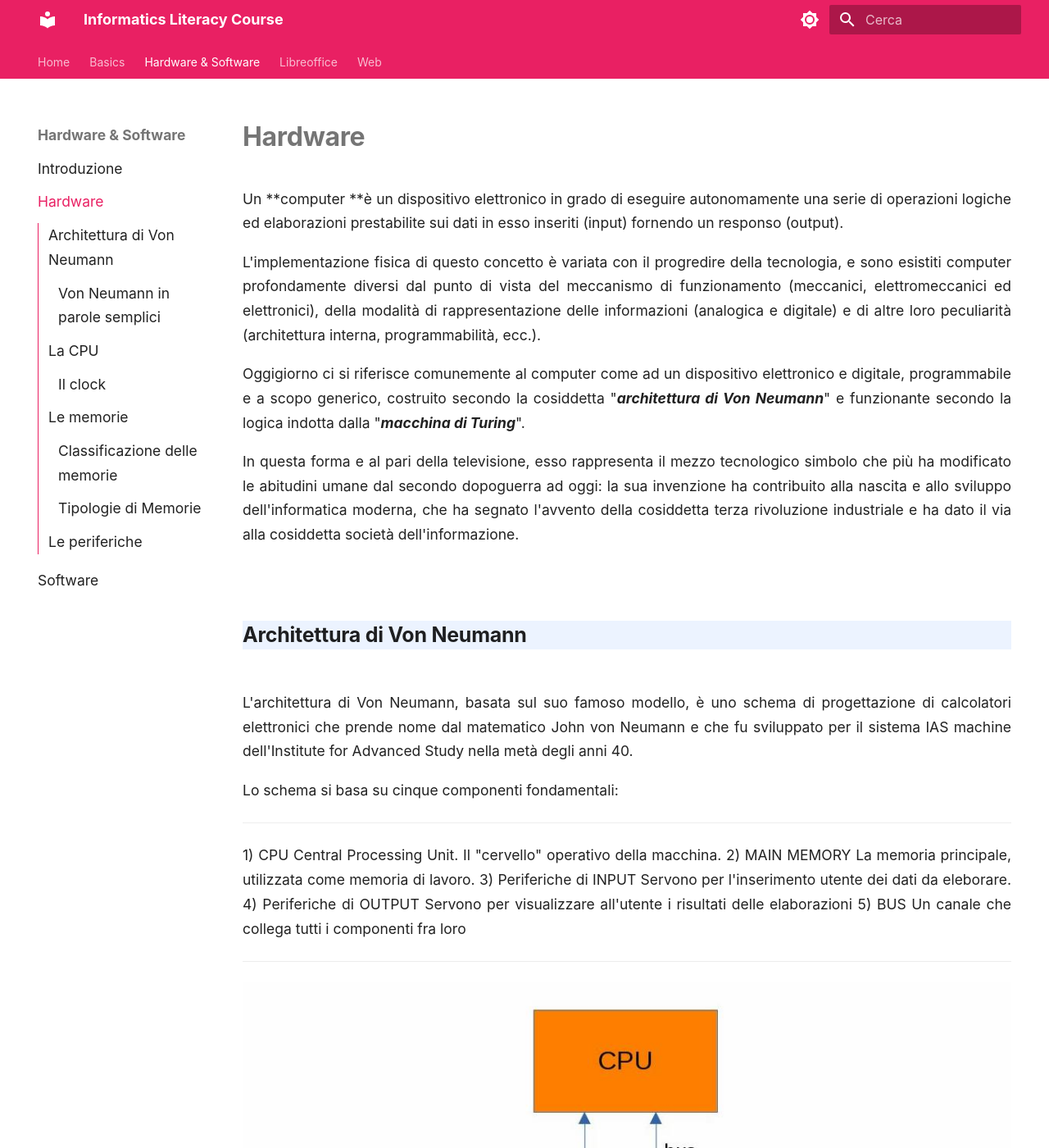
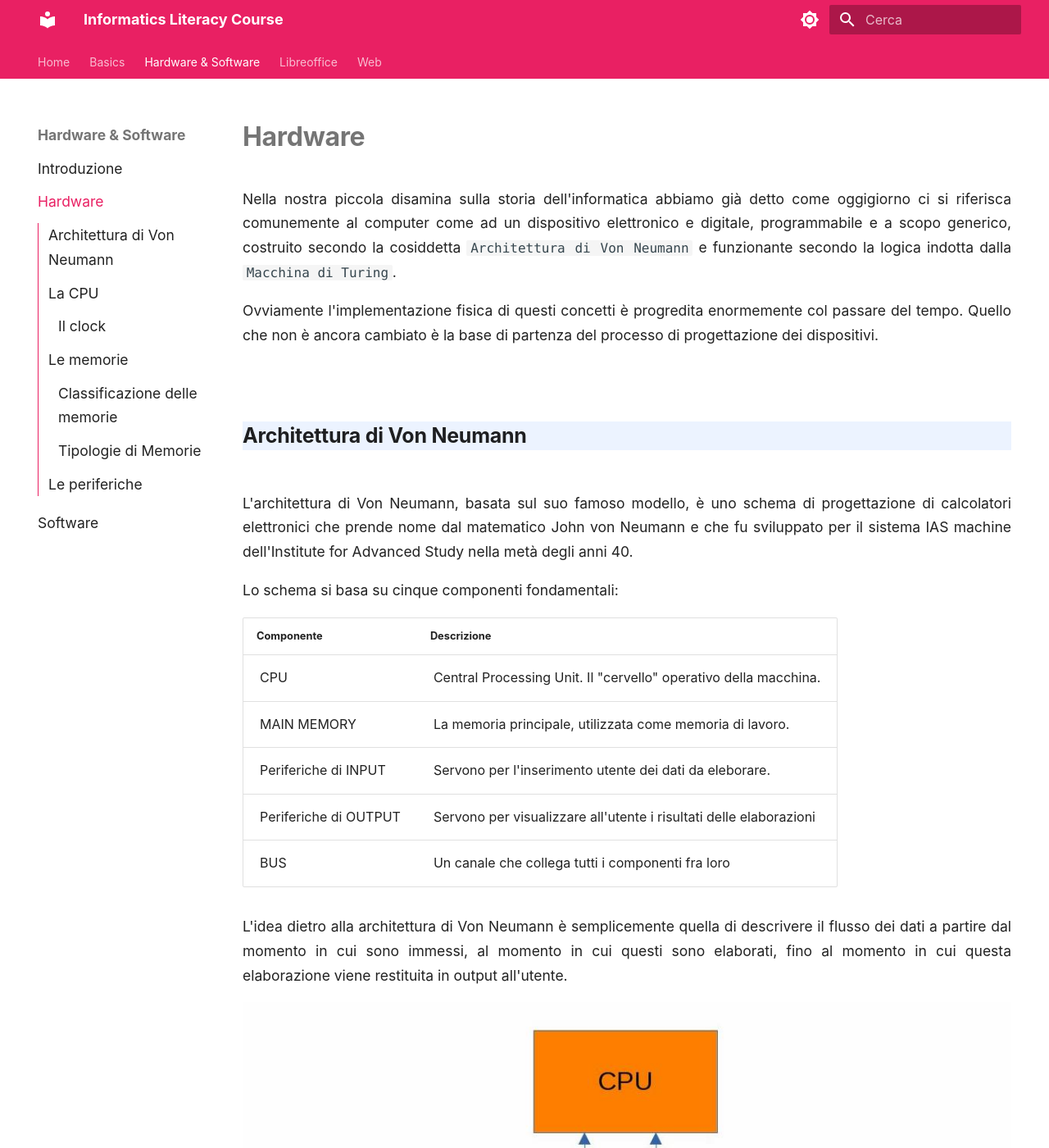
Before and after one commit to adjamhub/infohandouts, an MkDocs documentation site: the page built from docs/hwsw/10_hw.md, in a window 1280 px wide and 1400 px high. Shown: the whole window at 82% size. Built offline with MkDocs 1.6.1 and Material for MkDocs 9.7.7, drawn with Linux system fonts in a browser that asks for light colours; some of the changed text lies outside the part shown.

Commit message:
hw. Primi fix

```diff
--- a/docs/hwsw/10_hw.md
+++ b/docs/hwsw/10_hw.md
@@ -1,28 +1,14 @@
 # Hardware
 
-Un **computer **è un dispositivo elettronico in grado di eseguire
-autonomamente una serie di operazioni logiche ed elaborazioni
-prestabilite sui dati in esso inseriti (input) fornendo un responso
-(output).
 
-L'implementazione fisica di questo concetto è variata con il progredire
-della tecnologia, e sono esistiti computer profondamente diversi dal
-punto di vista del meccanismo di funzionamento (meccanici,
-elettromeccanici ed elettronici), della modalità di rappresentazione
-delle informazioni (analogica e digitale) e di altre loro peculiarità
-(architettura interna, programmabilità, ecc.).
+Nella nostra piccola disamina sulla storia dell'informatica abbiamo già detto come
+oggigiorno ci si riferisca comunemente al computer come ad un
+dispositivo elettronico e digitale, programmabile e a scopo generico,
+costruito secondo la cosiddetta `Architettura di Von Neumann` e
+funzionante secondo la logica indotta dalla `Macchina di Turing`.
 
-Oggigiorno ci si riferisce comunemente al computer come ad un
-dispositivo elettronico e digitale, programmabile e a scopo generico,
-costruito secondo la cosiddetta "***architettura di Von Neumann***" e
-funzionante secondo la logica indotta dalla "***macchina di Turing***".
-
-In questa forma e al pari della televisione, esso rappresenta il mezzo
-tecnologico simbolo che più ha modificato le abitudini umane dal secondo
-dopoguerra ad oggi: la sua invenzione ha contribuito alla nascita e allo
-sviluppo dell'informatica moderna, che ha segnato l'avvento della
-cosiddetta terza rivoluzione industriale e ha dato il via alla
-cosiddetta società dell'informazione.
+Ovviamente l'implementazione fisica di questi concetti è progredita enormemente col passare del tempo.
+Quello che non è ancora cambiato è la base di partenza del processo di progettazione dei dispositivi.
 
 
 
@@ -36,35 +22,26 @@ machine dell'Institute for Advanced Study nella metà degli anni 40.
 
 Lo schema si basa su cinque componenti fondamentali:
 
-  ----- ----------------------- --------------------------------------------------------------------
-  1)   CPU                     Central Processing Unit. Il "cervello" operativo della macchina.
-  2)   MAIN MEMORY             La memoria principale, utilizzata come memoria di lavoro.
-  3)   Periferiche di INPUT    Servono per l'inserimento utente dei dati da eleborare.
-  4)   Periferiche di OUTPUT   Servono per visualizzare all'utente i risultati delle elaborazioni
-  5)   BUS                     Un canale che collega tutti i componenti fra loro
-  ----- ----------------------- --------------------------------------------------------------------
+| Componente                 | Descrizione                                                        |
+|----------------------------|--------------------------------------------------------------------|
+| CPU                        | Central Processing Unit. Il "cervello" operativo della macchina.   |
+| MAIN MEMORY                | La memoria principale, utilizzata come memoria di lavoro.          |
+| Periferiche di INPUT       | Servono per l'inserimento utente dei dati da eleborare.            |
+| Periferiche di OUTPUT      | Servono per visualizzare all'utente i risultati delle elaborazioni |
+| BUS                        | Un canale che collega tutti i componenti fra loro                  |
 
-![Modello semplificato dell'architettura di Von Neumann](von_neumann.jpg)
 
-L'idea che sta dietro questo primo modello della Macchina di Von
-Neumann è semplicemente quello di descrivere il flusso dei dati a
+L'idea dietro alla architettura di Von
+Neumann è semplicemente quella di descrivere il flusso dei dati a
 partire dal momento in cui sono immessi, al momento in cui questi sono
 elaborati, fino al momento in cui questa elaborazione viene restituita
 in output all'utente.
 
+![Modello semplificato dell'architettura di Von Neumann](von_neumann.jpg)
 
 
-### Von Neumann in parole semplici
 
-
-Lo schema progettato da Von Neumann è veramente un colpo di genio, che
-noi facciamo fatica ad apprezzare soprattutto perché qui sopra ne
-abbiamo visto una incredibile semplificazione.
-
-Del resto non dobbiamo (ancora) diventare ingegneri informatici, ma solo
-avere una comprensione di base del funzionamento del computer: allora
-ecco una descrizione schematica del funzionamento di base di un
-computer.
+**CPU**
 
 Il componente principale è senza ombra di dubbio la Central Processing
 Unit, la CPU. Essa si configura come il "cervello" del computer e,
```
Also changed, not shown: other parts of docs/hwsw/10_hw.md (+6 -0 lines), docs/hwsw/00_intro.md (+13 -1 lines).
